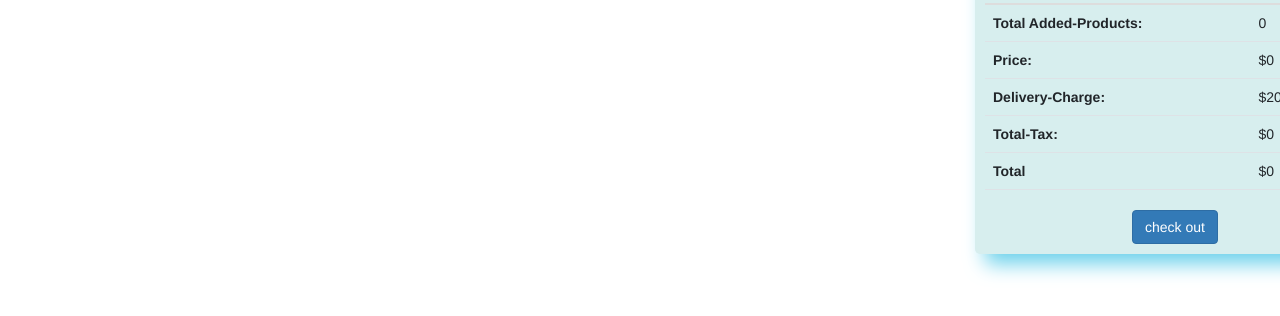
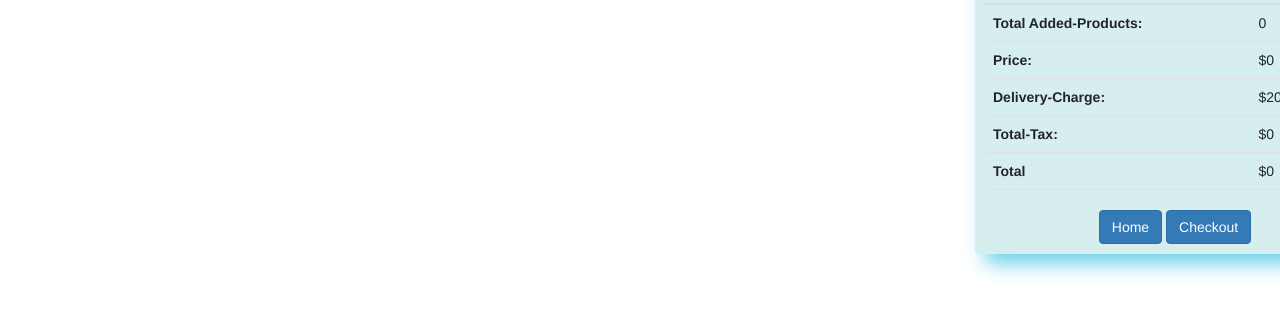
Before and after one commit to sahmedru/shoppingcart, a plain HTML site: page cart.html in a window 1280 px wide. Shown: the part 224-540 px from the top of the page. Drawn offline with nearby package versions, Linux system fonts and the light colour scheme; files that its build step writes are made by us from their sources; files whose address does not match are found by name.

Commit message:
Add files via upload

```diff
--- a/cart.html
+++ b/cart.html
@@ -90,7 +90,7 @@
               </thead>
               <tbody>
                 <tr>
-                  <td><span id="${id}"></td>
+                  <td><span id="${cartItems.id}"></td>
                 </tr>
               </tbody>
 
@@ -145,7 +145,8 @@
               </tbody>
             </table>
             <div class="parces text-center">
-              <a href=cart.html class="btn btn-primary text-center">check out</a>
+              <a href=./index.html class="btn btn-primary text-center">Home</a>
+              <a href=./cart.html class="btn btn-primary text-center">Checkout</a>
             </div>
             </div>
           </div>
```
